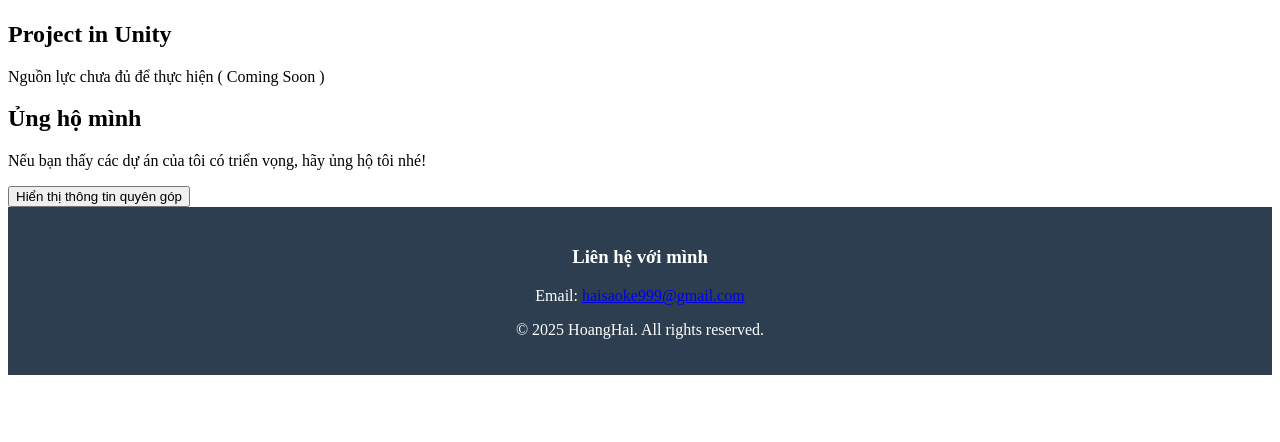
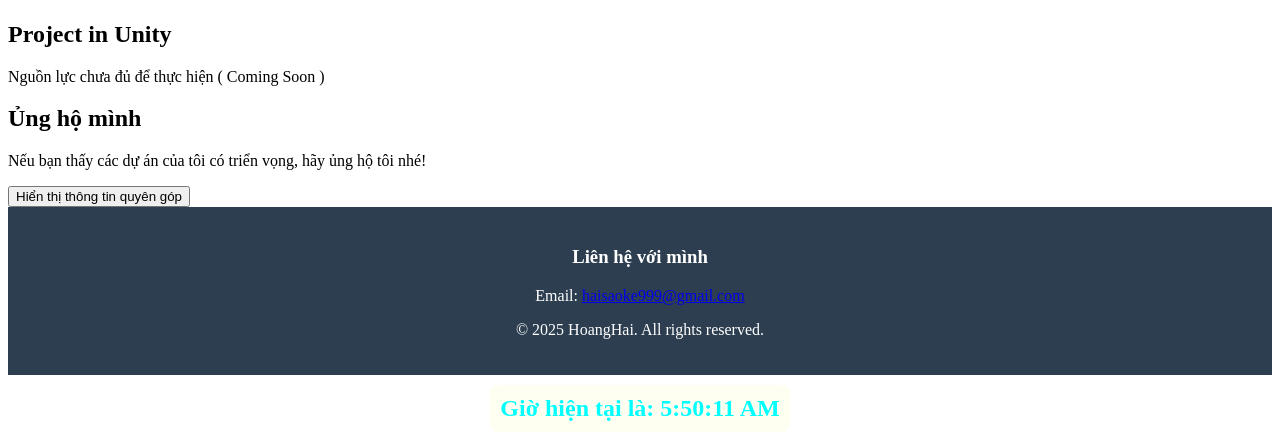
Before and after one commit to HairTapCode/My-Profile-, a plain HTML site: page index.html in a window 1280 px wide. Shown: the part 582-1024 px from the top of the page. Before the commit the page ends 965 px from the top, so only its background shows below. Drawn offline with Linux system fonts and the light colour scheme.

Commit message:
Deploy personal web

```diff
--- a/index.html
+++ b/index.html
@@ -84,6 +84,35 @@
 
   <script src="script.js"></script>
 
-</body>
+<head>
+    <meta charset="UTF-8">
+      <title>Trang có đồng hồ</title>
+        <style>
+            #clock {
+                  font-size: 24px;
+                        font-weight: bold;
+                              padding: 10px;
+                                    background: #fffff1;
+                                          color: #00ffff;
+                                                width: fit-content;
+                                                      border-radius: 8px;
+                                                            margin: 10px auto;
+                                                                }
+                                                                  </style>
+                                                                  </head>
+                                                                  <body>
+                                                                    <!-- Đồng hồ ở đầu trang -->
+                                                                      <div id="clock">Đang tải giờ...</div>
 
-</html>
+                                                                        <!-- Script cập nhật giờ -->
+                                                                          <script>
+                                                                              function updateClock() {
+                                                                                    const now = new Date();
+                                                                                          const time = now.toLocaleTimeString();
+                                                                                                document.getElementById("clock").innerText = "Giờ hiện tại là: " + time;
+                                                                                                    }
+                                                                                                        setInterval(updateClock, 1000);
+                                                                                                            updateClock(); // gọi ngay khi vừa load
+                                                                                                              </script>
+                                                                                                              </body>
+                                                                                                              </html>
```
